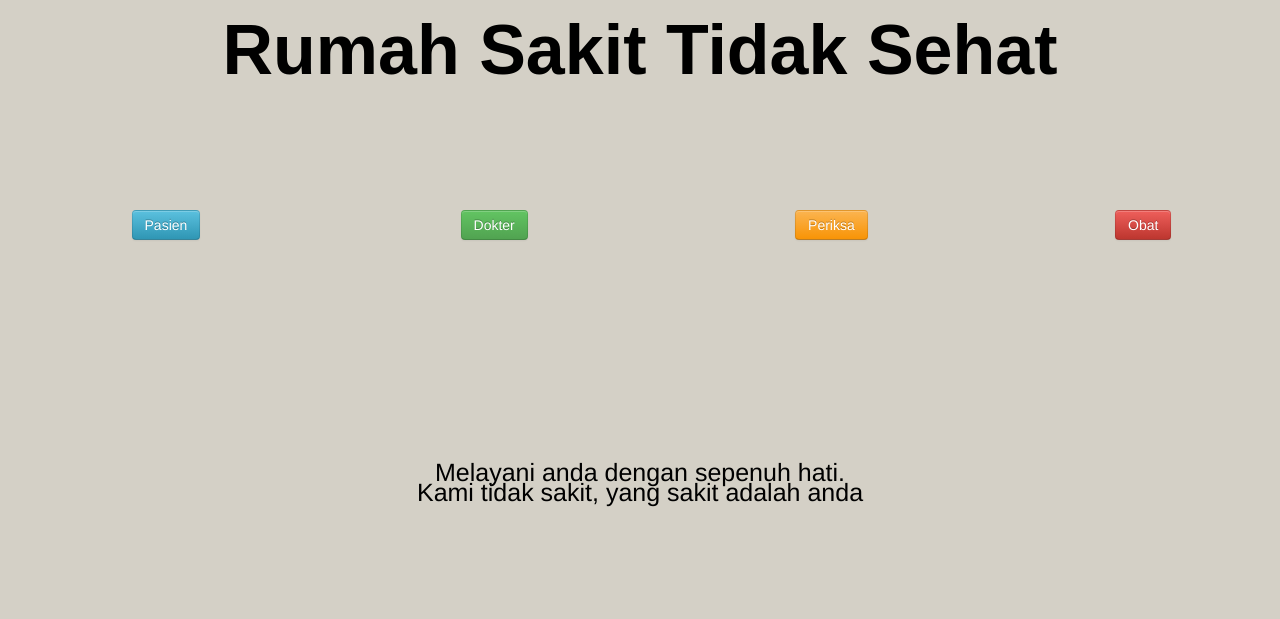
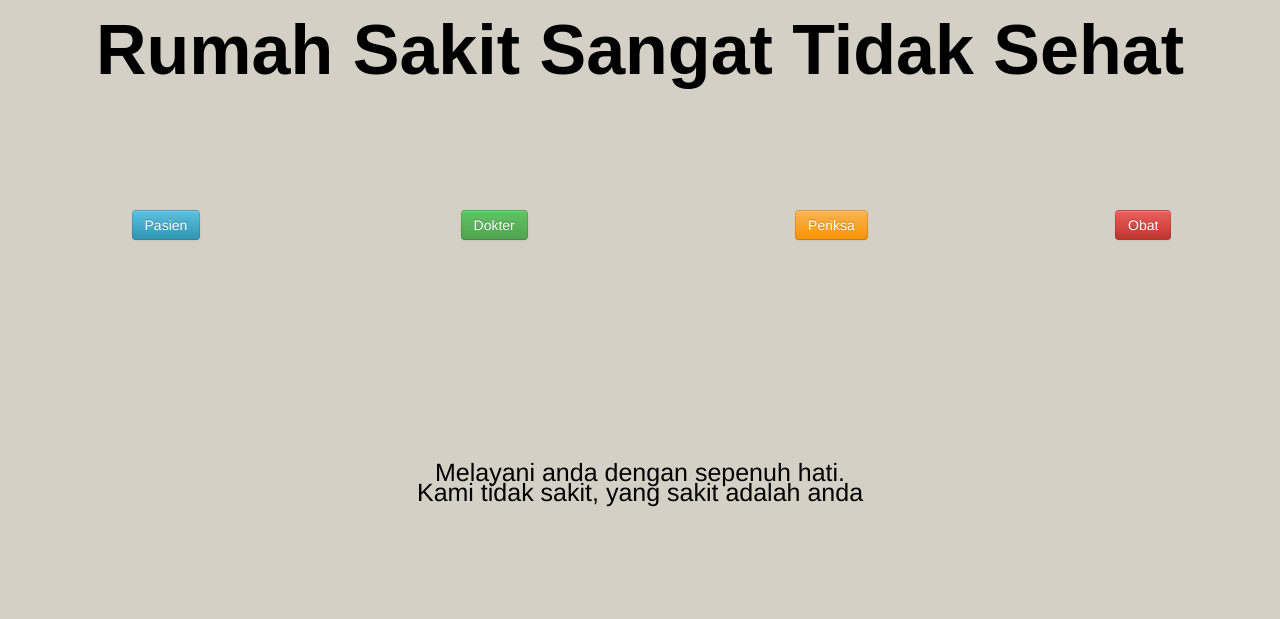
Before and after one commit to impramudya/latihan2, a PHP site: page / in a window 1280 px wide. Shown: the top 619 px of the page. Run offline with PHP 8.4, Linux system fonts and the light colour scheme.

Commit message:
mengganti nama rumah sakit

```diff
--- a/index.php
+++ b/index.php
@@ -18,7 +18,7 @@
 	</style>
 </head>
 <body>
-	<h1 align="center" color="Black">Rumah Sakit Tidak Sehat</h1><br>
+	<h1 align="center" color="Black">Rumah Sakit Sangat Tidak Sehat</h1><br>
 	<table width="100%" height="500px">
 		<tr>
 			<td>
```
